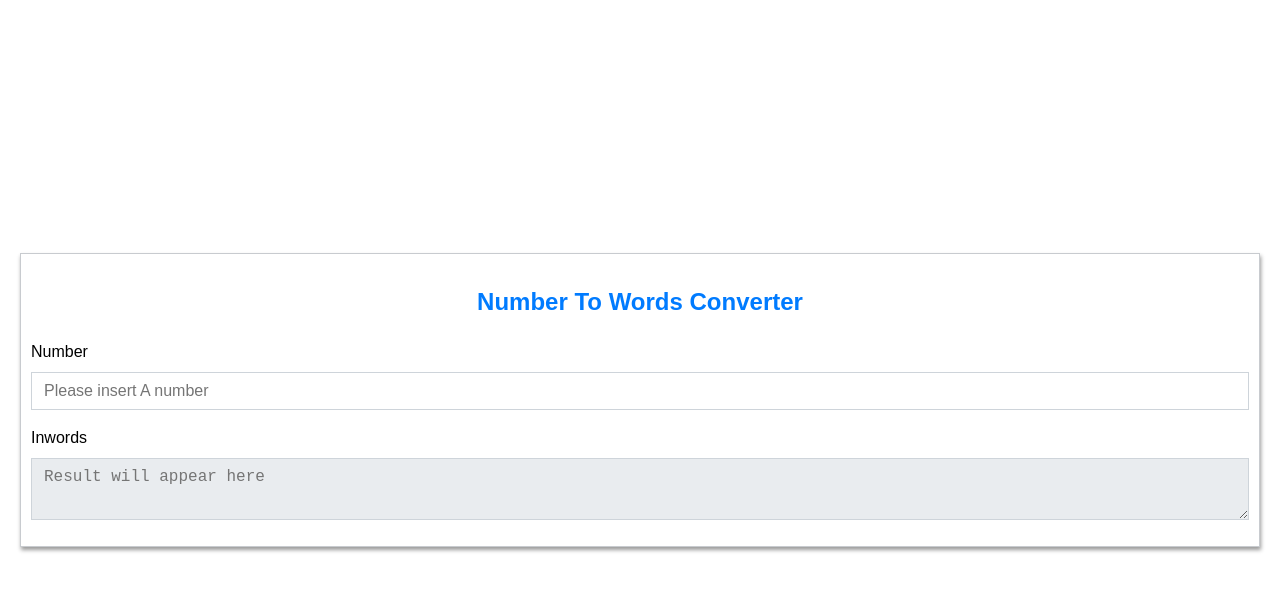
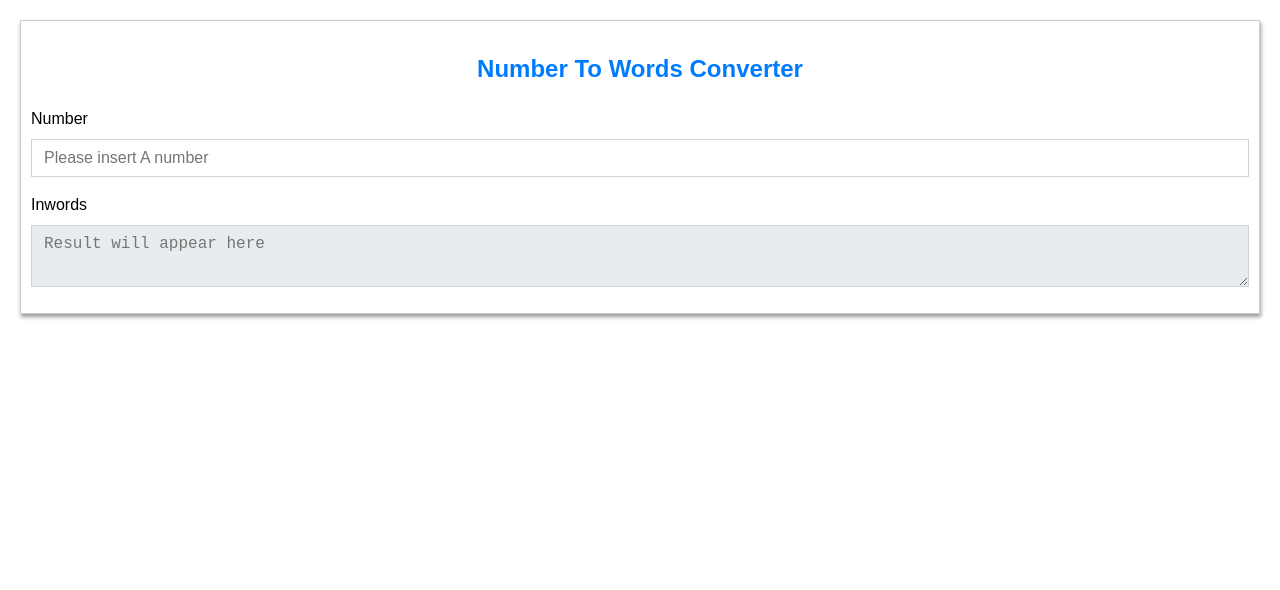
Before and after one commit to krmroland/number-to-words, a plain HTML site: page index.html in a window 1280 px wide. Drawn offline with Linux system fonts and the light colour scheme.

Commit message:
Remove the use of flexbox on the body for the start

```diff
--- a/style.css
+++ b/style.css
@@ -9,8 +9,9 @@ body {
 }
 
 body {
-	display: flex;
-	align-items: center;
+	padding-top: 20px;
+	/*display: flex;
+	align-items: center;*/
 	margin: 0;
 	font-family: Arial, sans-serif;
 	font-size: 1rem;
```
